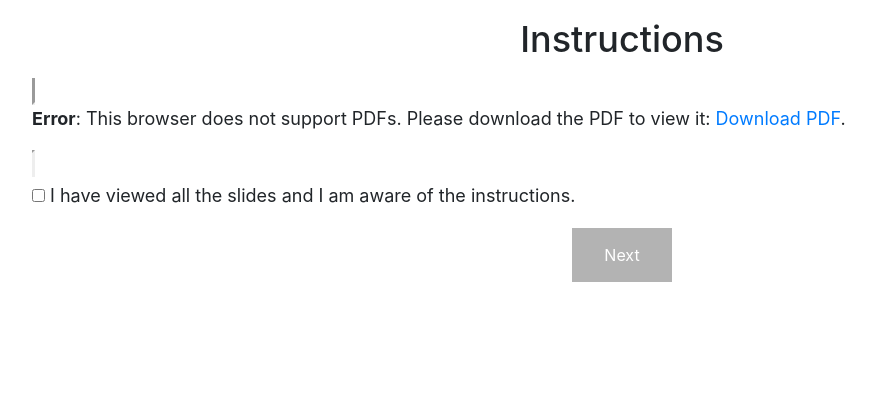
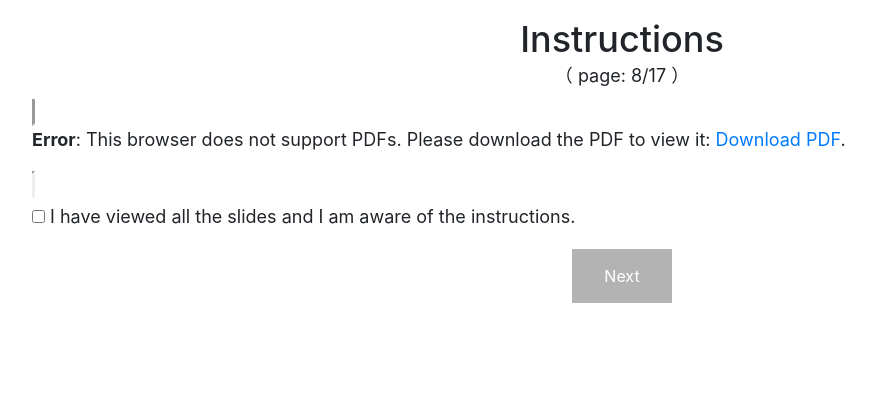
Before and after one commit to pinformatics/MINDFIRL-userstudy, a Flask app: page /privacy_in_RL in a window 1280 px wide. Shown: the top 420 px of the page, without its empty margins (18-894 px from the left). Run offline with Flask 2, Linux system fonts and the light colour scheme; some libraries are stand-ins or nearby versions.

Commit message:
1. privacy risk is done. 2. page number added. 3. clickable animation is done.

```diff
--- a/ppirl-userstudy/app.py
+++ b/ppirl-userstudy/app.py
@@ -152,7 +152,7 @@ def show_pratice_base_mode():
     pairs_formatted = dd.format_data(pairs, 'base')
     data = zip(pairs_formatted[0::2], pairs_formatted[1::2])
     icons = (len(pairs)/2)*[7*['']]
-    return render_template('record_linkage_d.html', data=data, icons=icons, title='Section 1: practice', thisurl='/practice/base_mode')
+    return render_template('record_linkage_d.html', data=data, icons=icons, title='Section 1: practice', thisurl='/practice/base_mode', page_number=5)
 
 
 @app.route('/practice/full_mode')
@@ -162,7 +162,7 @@ def show_pratice_full_mode():
     pairs_formatted = dd.format_data(pairs, 'full')
     data = zip(pairs_formatted[0::2], pairs_formatted[1::2])
     icons = dd.generate_icon(pairs)
-    return render_template('record_linkage_d.html', data=data, icons=icons, title='Section 1: practice', thisurl='/practice/full_mode')
+    return render_template('record_linkage_d.html', data=data, icons=icons, title='Section 1: practice', thisurl='/practice/full_mode', page_number=7)
 
 
 @app.route('/practice/masked_mode')
@@ -172,7 +172,7 @@ def show_pratice_masked_mode():
     pairs_formatted = dd.format_data(pairs, 'masked')
     data = zip(pairs_formatted[0::2], pairs_formatted[1::2])
     icons = dd.generate_icon(pairs)
-    return render_template('record_linkage_d.html', data=data, icons=icons, title='Section 1: practice', thisurl='/practice/masked_mode')
+    return render_template('record_linkage_d.html', data=data, icons=icons, title='Section 1: practice', thisurl='/practice/masked_mode', page_number=10)
 
 
 @app.route('/practice/minimum_mode')
@@ -182,7 +182,7 @@ def show_pratice_minimum_mode():
     pairs_formatted = dd.format_data(pairs, 'minimum')
     data = zip(pairs_formatted[0::2], pairs_formatted[1::2])
     icons = dd.generate_icon(pairs)
-    return render_template('record_linkage_d.html', data=data, icons=icons, title='Section 1: practice', thisurl='/practice/minimum_mode')
+    return render_template('record_linkage_d.html', data=data, icons=icons, title='Section 1: practice', thisurl='/practice/minimum_mode', page_number=12)
 
 
 @app.route('/practice/moderate_mode')
@@ -192,7 +192,7 @@ def show_pratice_moderate_mode():
     pairs_formatted = dd.format_data(pairs, 'moderate')
     data = zip(pairs_formatted[0::2], pairs_formatted[1::2])
     icons = dd.generate_icon(pairs)
-    return render_template('record_linkage_d.html', data=data, icons=icons, title='Section 1: practice', thisurl='/practice/moderate_mode')
+    return render_template('record_linkage_d.html', data=data, icons=icons, title='Section 1: practice', thisurl='/practice/moderate_mode', page_number=14)
 
 
 @app.route('/practice/<table_mode>/grading')
@@ -248,7 +248,7 @@ def show_record_linkage_task():
             key = session['user_cookie'] + '-' + id1[i]
             r.set(key, 'M')
 
-    return render_template('record_linkage_ppirl.html', data=data, icons=icons, ids=ids, title='Section 2: Minimum Necessary Disclosure For Interactive record Linkage', thisurl='/record_linkage')
+    return render_template('record_linkage_ppirl.html', data=data, icons=icons, ids=ids, title='Section 2: Minimum Necessary Disclosure For Interactive record Linkage', thisurl='/record_linkage', page_number=16)
 
 
 @app.route('/thankyou')
@@ -349,6 +349,7 @@ def open_cell():
     mindfil_total_characters_key = session['user_cookie'] + '_mindfil_total_characters'
     cdp = 100.0*int(r.get(mindfil_disclosed_characters_key))/int(r.get(mindfil_total_characters_key))
     ret['cdp'] = round(cdp, 1)
+    print('cdp is: ' + str(cdp))
 
     # get K-Anonymity based Privacy Risk
     old_display_status1 = list()
@@ -386,9 +387,9 @@ def open_cell():
     KAPR_key = session['user_cookie'] + '_KAPR'
     overall_KAPR = float(r.get(KAPR_key))
     overall_KAPR += KAPRINC
-    r.set(KAPR_key, str(overall_KAPR))
-    ret['KAPR'] = overall_KAPR
-    print(overall_KAPR)
+    r.incrbyfloat(KAPR_key, KAPRINC)
+    ret['KAPR'] = round(100*overall_KAPR, 1)
+    print(ret['KAPR'])
 
     return jsonify(ret)
 
--- a/ppirl-userstudy/data/ppirl.csv
+++ b/ppirl-userstudy/data/ppirl.csv
@@ -8,5 +8,5 @@
 4,2000186328,794,SHAWN,BARKLEY,116,11/28/1965,M,B,2000186328,*****,BARKLEY,**/**/****,*,B,28,5,0
 5,2000090005,1872,BRANDON,RATCLIFT,1,07/24/1973,M,W,2000090005,*******,RATCLIFT,**/**/****,*,W,16,3,0
 5,2000149073,1449,BRANDON,DRAWZ,2,07/24/1973,M,,2000149073,*******,DRAWZ,**/**/****,*,,16,3,0
-6,1530042971,356,NORMAN,RICHARDS,331,09/09/1933,M,W,*53**4**7*,******,********___,09/09/1933,*,W,18,3,0
-6,1350082931,355,NORMAN,RICHARDS JR,294,,M,B,*35**8**3*,******,******** JR,,*,B,18,3,0
+24,1014239234,1223,AARON,STREETER,50,,M,B,**********,*A*O*_,********,,M,*,4,1,0
+24,1014239234,1,ADRINA,STREETER,43,,F,B,**********,*D*I*A,********,,F,*,4,1,0
--- a/ppirl-userstudy/data_display.py
+++ b/ppirl-userstudy/data_display.py
@@ -691,7 +691,7 @@ def get_character_disclosed_num(value):
             character_disclosed_num += 1
     return character_disclosed_num
 
-def get_total_characters(data):
+def get_total_characters_of_one_row(data):
     idx = [1, 3, 4, 6, 7, 8]
     count = 0
     for i in idx:
@@ -713,7 +713,7 @@ def get_KAPR1(dataset, data, display_status):
         else:
             continue
         character_disclosed_num += get_character_disclosed_num(data[col])
-    total_characters = get_total_characters(data)
+    total_characters = get_total_characters_of_one_row(data)
     P = 1.0*character_disclosed_num / total_characters
 
     # calculating K
--- a/ppirl-userstudy/static/css/instructions.css
+++ b/ppirl-userstudy/static/css/instructions.css
@@ -14,7 +14,11 @@ html {
 #title {
     width: 100%;
     text-align: center;
-    margin-bottom: 18px;
+    margin-bottom: 2px;
+}
+
+#page-number {
+    margin-bottom: 10px;
 }
 
 #irb_info {
--- a/ppirl-userstudy/static/css/site.css
+++ b/ppirl-userstudy/static/css/site.css
@@ -24,6 +24,7 @@ body {
   min-height: 100%;
 }
 
+
 #title h3 {
     font-size: 36px;
     margin-bottom: 0px;
@@ -35,7 +36,7 @@ body {
   float: right;
   margin-right: 50px;
   */
-  width: 1800px;
+  width: 100%;
   text-align: center;
 }
 
--- a/ppirl-userstudy/static/css/style.css
+++ b/ppirl-userstudy/static/css/style.css
@@ -11,6 +11,10 @@
     width: 1800px;
     text-align: center;
     margin-bottom: 5px;
+}
+
+#content {
+    margin-top: 10px;
 }
 
 #table {
--- a/ppirl-userstudy/templates/RL_tutorial.html
+++ b/ppirl-userstudy/templates/RL_tutorial.html
@@ -20,6 +20,9 @@
         <div id="wrapper">
             <div id="title">
                 <h3>Instructions</h3>
+            </div>
+            <div id="page-number">
+                （ page: 3/17 ）
             </div>
             <div id="content">
                 <object id="instruction_pdf" data="../static/resources/pdf/RL_tutorial.pdf" type="application/pdf">
--- a/ppirl-userstudy/templates/instruction_base_mode.html
+++ b/ppirl-userstudy/templates/instruction_base_mode.html
@@ -20,6 +20,9 @@
             <div id="title">
                 <h3>Instructions</h3>
             </div>
+            <div id="page-number">
+                （ page: 4/17 ）
+            </div>
             <div id="content">
                 <div class="module_intros">
                     <img src="../static/images/module_intros/recap_1.PNG" alt="base mode"/>
--- a/ppirl-userstudy/templates/instruction_full_mode.html
+++ b/ppirl-userstudy/templates/instruction_full_mode.html
@@ -20,6 +20,9 @@
             <div id="title">
                 <h3>Instructions</h3>
             </div>
+            <div id="page-number">
+                （ page: 6/17 ）
+            </div>
             <div id="content">
                 <div class="module_intros">
                     <img src="../static/images/module_intros/recap_2.PNG" alt="full mode"/>
--- a/ppirl-userstudy/templates/instruction_masked_mode.html
+++ b/ppirl-userstudy/templates/instruction_masked_mode.html
@@ -20,6 +20,9 @@
             <div id="title">
                 <h3>Instructions</h3>
             </div>
+            <div id="page-number">
+                （ page: 9/17 ）
+            </div>
             <div id="content">
                 <div class="module_intros">
                     <img src="../static/images/module_intros/recap_5.PNG" alt="masked mode"/>
--- a/ppirl-userstudy/templates/instruction_minimum_mode.html
+++ b/ppirl-userstudy/templates/instruction_minimum_mode.html
@@ -20,6 +20,9 @@
             <div id="title">
                 <h3>Instructions</h3>
             </div>
+            <div id="page-number">
+                （ page: 11/17 ）
+            </div>
             <div id="content">
                 <div class="module_intros">
                     <img src="../static/images/module_intros/recap_6.PNG" alt="minimum mode"/>
--- a/ppirl-userstudy/templates/instruction_moderate_mode.html
+++ b/ppirl-userstudy/templates/instruction_moderate_mode.html
@@ -20,6 +20,9 @@
             <div id="title">
                 <h3>Instructions</h3>
             </div>
+            <div id="page-number">
+                （ page: 13/17 ）
+            </div>
             <div id="content">
                 <div class="module_intros">
                     <img src="../static/images/module_intros/recap_4.PNG" alt="moderate mode"/>
--- a/ppirl-userstudy/templates/instruction_ppirl.html
+++ b/ppirl-userstudy/templates/instruction_ppirl.html
@@ -21,6 +21,9 @@
                 <p style="font-size: 30px; margin-bottom: 5px">Now you are moving to the</p>
                 <h1>Privacy Preserving Interactive Record Linkage (PPIRL)</h1>
                 <p style="font-size: 30px"><strong>CLICK</strong> on the text if you want more information disclosed.</p>
+            </div>
+            <div id="page-number">
+                （ page: 15/17 ）
             </div>
             <div id="content">
                 <div class="module_intros">
--- a/ppirl-userstudy/templates/introduction.html
+++ b/ppirl-userstudy/templates/introduction.html
@@ -17,6 +17,9 @@
         <div id="wrapper">
             <div id="title">
                 <h3>Study of Record Linkage and Information Disclosure</h3>
+            </div>
+            <div id="page-number">
+                （ page: 1/17 ）
             </div>
             <div id="content">
                 <div id="irb_info">
--- a/ppirl-userstudy/templates/introduction2.html
+++ b/ppirl-userstudy/templates/introduction2.html
@@ -19,6 +19,9 @@
         <div id="wrapper">
             <div id="title">
                 <h3>Instructions</h3>
+            </div>
+            <div id="page-number">
+                （ page: 2/17 ）
             </div>
             <div id="content">
                 <div>
--- a/ppirl-userstudy/templates/privacy.html
+++ b/ppirl-userstudy/templates/privacy.html
@@ -20,6 +20,9 @@
         <div id="wrapper">
             <div id="title">
                 <h3>Instructions</h3>
+            </div>
+            <div id="page-number">
+                （ page: 8/17 ）
             </div>
             <div id="content">
                 <object id="instruction_pdf" data="../static/resources/pdf/disclosure_mode_5.pdf" type="application/pdf">
--- a/ppirl-userstudy/templates/record_linkage_d.html
+++ b/ppirl-userstudy/templates/record_linkage_d.html
@@ -31,6 +31,9 @@
         <div id="wrapper">
             <div id="title">
                 <h3>{{ title }}</h3>
+            </div>
+            <div id="page-number">
+                （ page: {{ page_number }}/17 ）
             </div>
             <div id="content">
                 <div id="table">
--- a/ppirl-userstudy/templates/thankyou.html
+++ b/ppirl-userstudy/templates/thankyou.html
@@ -20,6 +20,9 @@
             <div id="title">
                 <h3>Thank you!</h3>
             </div>
+            <div id="page-number">
+                （ page: 17/17 ）
+            </div>
             <div id="content">
                 <div>
 I hope you enjoyed doing the tutorial.<br/>
```
Also changed, not shown: ppirl-userstudy/static/javascript/clickable.js (+36 -2 lines), ppirl-userstudy/templates/record_linkage_ppirl.html (+11 -5 lines).
